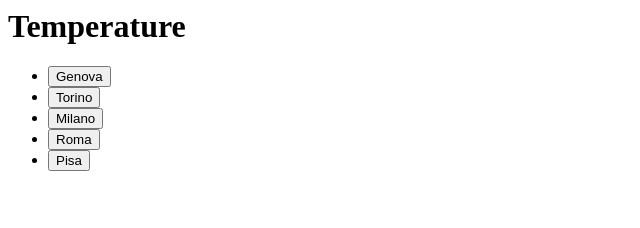
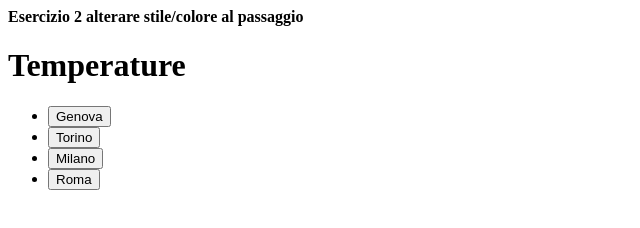
Before and after one commit to alessandrolabate9/ssw---js-sswtemp-rmbrro, a website: page index.html in a window 1280 px wide. Shown: the whole page, without its empty margins (0-640 px from the left). Drawn offline with Linux system fonts and the light colour scheme.

Commit message:
1 file modified

```diff
--- a/index.html
+++ b/index.html
@@ -1,3 +1,4 @@
+<h4>Esercizio 2 alterare stile/colore al passaggio</h4>
 <h1>Temperature</h1>
 <ul>
   <li> <button type="button", class ="città">
@@ -11,9 +12,6 @@
   </button> </li>
   <li> <button type="button", class ="città">
     Roma
-  </button> </li>
-  <li> <button type="button", class ="città">
-  Pisa
-</button> </li>
+  </button>
 </ul>
 <div id="risposta"> </div>
```
